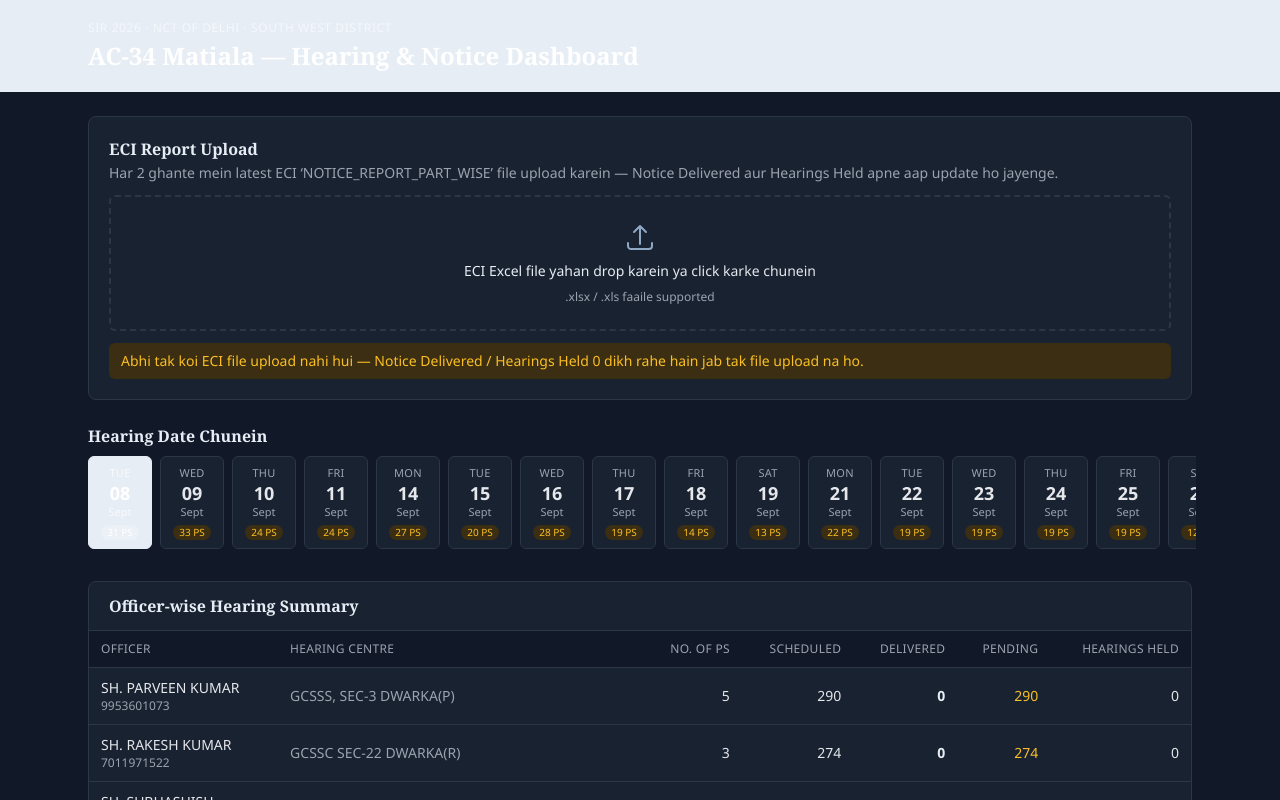
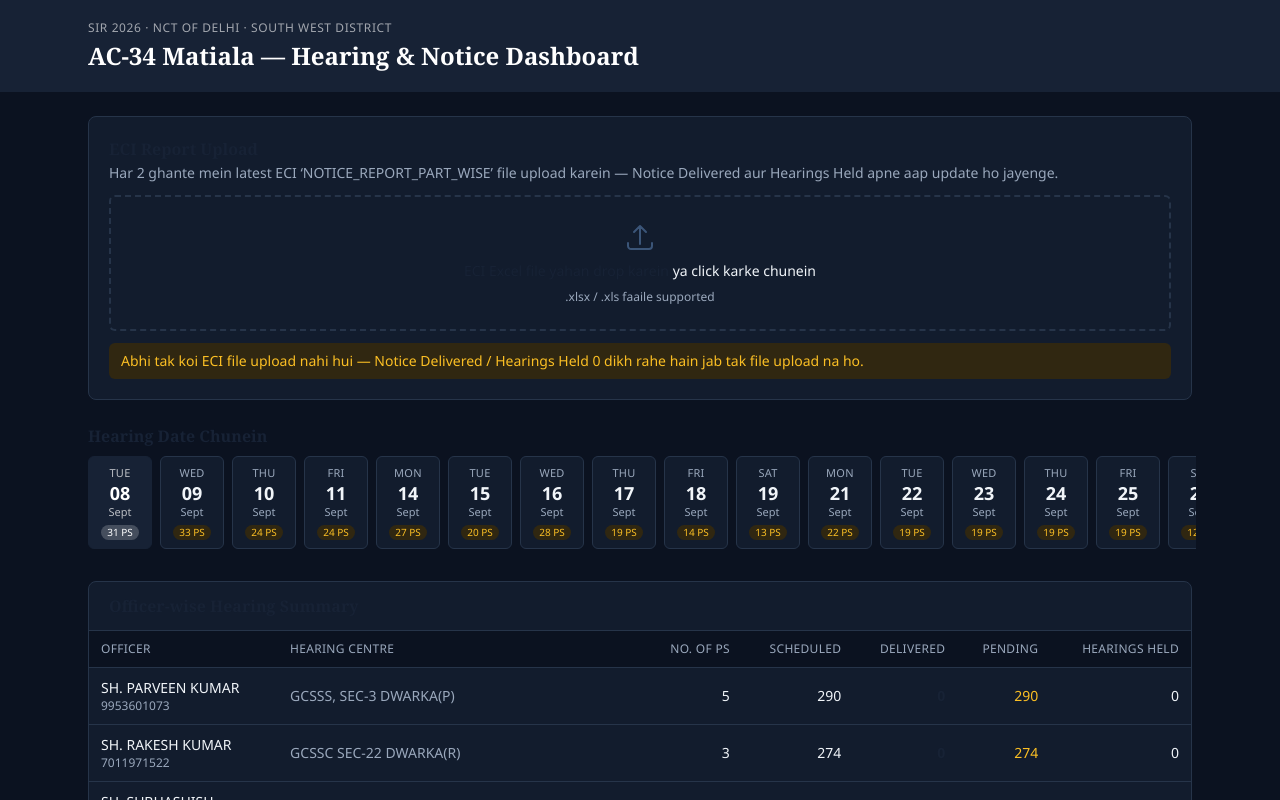
Before and after one commit to anacambridge-max/matiala_dashboard, a Next.js app: page / in a window 1280 px wide. Shown: the top 800 px of the page. Built offline with nearby package versions, Linux system fonts and the light colour scheme.

Commit message:
Fix dark theme contrast

```diff
--- a/src/app/globals.css
+++ b/src/app/globals.css
@@ -1,22 +1,22 @@
 @import "tailwindcss";
 
 :root {
-  --color-navy: #e7edf5;
-  --color-navy-light: #8ea7c3;
-  --color-navy-dark: #f4f7fb;
-  --color-paper: #111827;
-  --color-ink: #e5e7eb;
-  --color-ink-soft: #9ca3af;
-  --color-accent: #d4a24c;
-  --color-accent-light: #6f572f;
-  --color-success: #4ade80;
-  --color-success-bg: #153523;
+  --color-navy: #172235;
+  --color-navy-light: #3b5578;
+  --color-navy-dark: #0a1220;
+  --color-paper: #0b1220;
+  --color-ink: #f1f5f9;
+  --color-ink-soft: #9aa8bc;
+  --color-accent: #d7a93d;
+  --color-accent-light: #f0c967;
+  --color-success: #34d399;
+  --color-success-bg: #0d2d25;
   --color-warning: #fbbf24;
-  --color-warning-bg: #3b2e12;
+  --color-warning-bg: #302711;
   --color-danger: #f87171;
-  --color-danger-bg: #3a1818;
-  --color-border: #2b3647;
-  --color-card: #182231;
+  --color-danger-bg: #35191d;
+  --color-border: #263449;
+  --color-card: #121c2d;
 }
 
 @theme inline {
@@ -42,24 +42,24 @@
 
 html {
   color-scheme: dark;
-  background: var(--color-paper);
+  background: #0b1220;
 }
 
 body {
   margin: 0;
   min-height: 100vh;
   font-family: var(--font-sans);
-  background: var(--color-paper);
-  color: var(--color-ink);
+  background: #0b1220;
+  color: #f1f5f9;
 }
 
 input {
-  background: var(--color-card);
-  color: var(--color-ink);
+  background: #121c2d;
+  color: #f1f5f9;
 }
 
 input::placeholder {
-  color: var(--color-ink-soft);
+  color: #9aa8bc;
 }
 
 .font-serif {
@@ -67,17 +67,16 @@ input::placeholder {
 }
 
 ::selection {
-  background: var(--color-accent);
-  color: #111827;
+  background: #d7a93d;
+  color: #0a1220;
 }
 
-/* Thin custom scrollbar for the horizontal date strip and tables */
 .thin-scroll::-webkit-scrollbar {
   height: 6px;
   width: 6px;
 }
 .thin-scroll::-webkit-scrollbar-thumb {
-  background: var(--color-border);
+  background: #34445b;
   border-radius: 999px;
 }
 .thin-scroll::-webkit-scrollbar-track {
```
